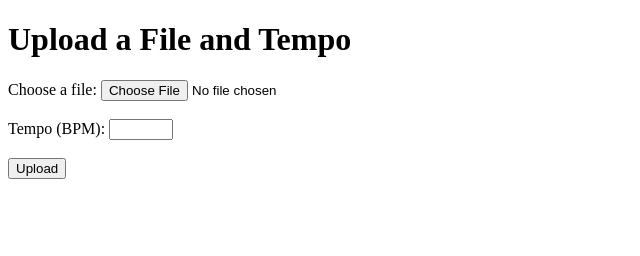
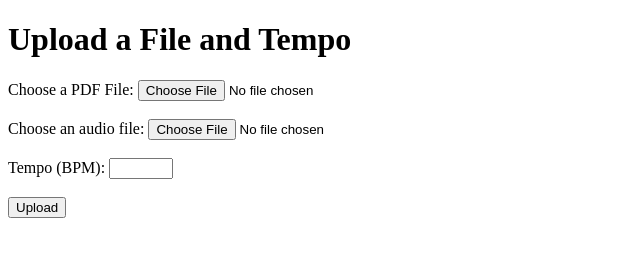
Before and after one commit to isabelle248/polygence-website, a website: page public/index.html in a window 1280 px wide. Shown: the whole page, without its empty margins (0-640 px from the left). Drawn offline with Linux system fonts and the light colour scheme.

Commit message:
Update index.html

```diff
--- a/public/index.html
+++ b/public/index.html
@@ -9,10 +9,13 @@
     <h1>Upload a File and Tempo</h1>
     <form action="/upload" method="post" enctype="multipart/form-data">
         <!-- file input -->
-        <label for="myFile">Choose a file:</label>
-        <input type="file" id="myFile" name="myFile" required>
+        <label for="pdfFile">Choose a PDF File:</label>
+        <input type="file" id="pdfFile" name="pdfFile" accept=".pdf" required>
+        <br><br>
 
-        <!-- line break -->
+        <!-- audio input -->
+        <label for="audioFile">Choose an audio file:</label>
+        <input type="file" id="audioFile" name="audioFile" accept="audio/*" required>
         <br><br>
 
         <!-- tempo input -->
```
